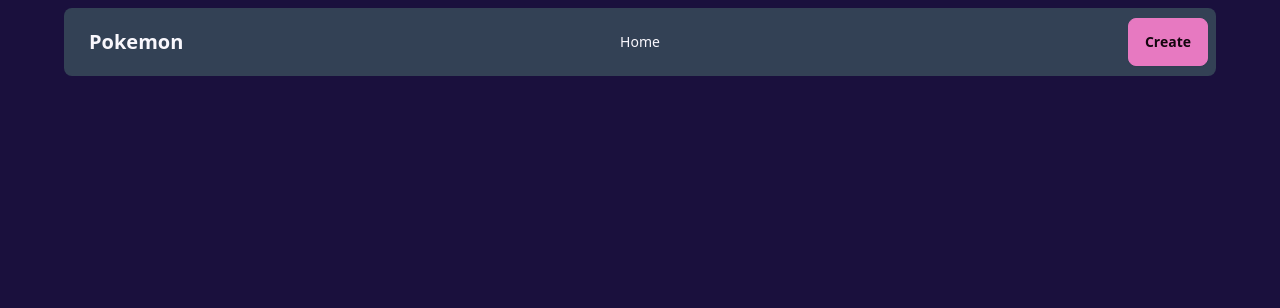
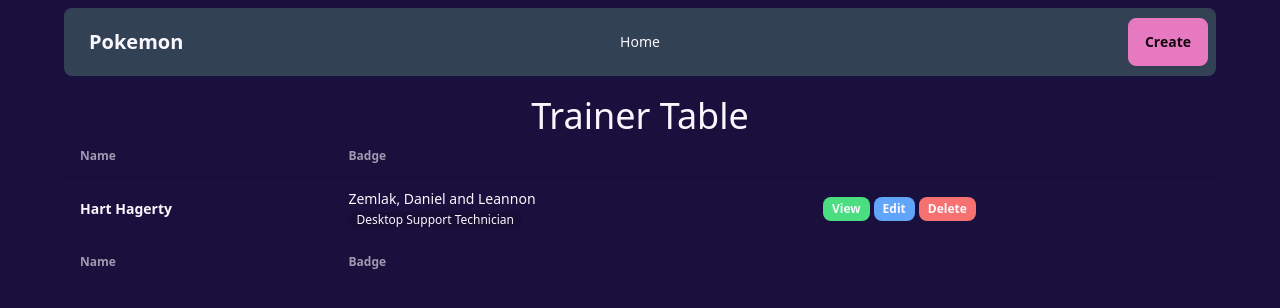
Before and after one commit to jps27CSE/Pokemon_CRUD_Angular, an Angular app: page /trainer/1 in a window 1280 px wide. Before the commit this address led to /. Shown: the top 308 px of the page. Built offline with nearby package versions, Linux system fonts and the light colour scheme.

Commit message:
Trainer Table

```diff
--- a/src/app/app.routes.ts
+++ b/src/app/app.routes.ts
@@ -2,10 +2,14 @@
 import { AppComponent } from './app.component';
 import { GymCardsComponent } from './components/gym-cards/gym-cards.component';
 import { TrainerListComponent } from './components/trainer-list/trainer-list.component';
+import { TrainerTableComponent } from './components/trainer-table/trainer-table.component';
 
 export const routes: Routes = [
     {path:'',component:GymCardsComponent},
     {
         path: 'gym/:id', component:TrainerListComponent
+    },
+    {
+        path: 'trainer/:id', component: TrainerTableComponent
     }
 ];
--- a/src/app/components/trainer-list/trainer-list.component.html
+++ b/src/app/components/trainer-list/trainer-list.component.html
@@ -1,3 +1,5 @@
+<h1 class="text-4xl flex justify-center items-center">Trainer List</h1>
+
 <div class="flex flex-row ">
   <div class="w-[700px] "><div class="overflow-x-auto">
     <table class="table ">
--- /dev/null
+++ b/src/app/components/trainer-table/trainer-table.component.html
@@ -0,0 +1,46 @@
+<h1 class="text-4xl flex items-center justify-center">Trainer Table</h1>
+
+<div class="overflow-x-auto">
+    <table class="table">
+      <!-- head -->
+      <thead>
+        <tr>
+          <th>Name</th>
+          <th>Badge</th>
+          <th></th>
+        </tr>
+      </thead>
+      <tbody>
+        <!-- row 1 -->
+        <tr>
+          <td>
+            <div class="flex items-center gap-3">
+              <div>
+                <div class="font-bold">Hart Hagerty</div>
+              </div>
+            </div>
+          </td>
+          <td>
+            Zemlak, Daniel and Leannon
+            <br/>
+            <span class="badge badge-ghost badge-sm">Desktop Support Technician</span>
+          </td>
+          <th>
+            <button class="btn btn-ghost bg-green-400 btn-xs mr-1">View</button>
+            <button class="btn btn-ghost bg-blue-400 btn-xs mr-1">Edit</button>
+            <button class="btn btn-ghost bg-red-400 btn-xs mr-1">Delete</button>
+          </th>
+        </tr>
+
+      <!-- foot -->
+      <tfoot>
+        <tr>
+
+          <th>Name</th>
+          <th>Badge</th>
+          <th></th>
+        </tr>
+      </tfoot>
+
+    </table>
+  </div>
```
Also changed, not shown: src/app/components/trainer-table/trainer-table.component.ts (added, +12 -0 lines), src/app/components/trainer-table/trainer-table.component.css (added), 1 other file (tests, documents, lock files or other folders).
